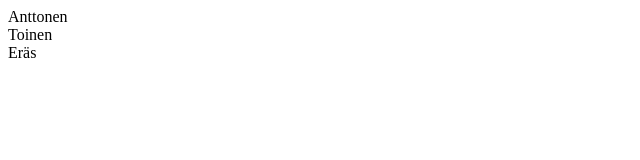
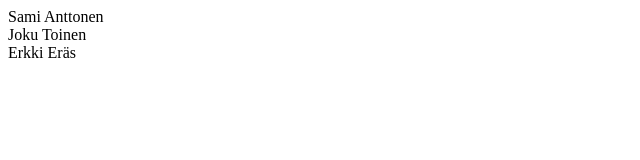
Before and after one commit to 1801601/contacts-webapp, an Angular app: page / in a window 1280 px wide. Shown: the top 160 px of the page, without its empty margins (0-640 px from the left). Built offline with nearby package versions, Linux system fonts and the light colour scheme.

Commit message:
Lisätty id property, muutettu projektin rakennetta

```diff
--- a/src/app/app.module.ts
+++ b/src/app/app.module.ts
@@ -4,7 +4,7 @@
 import {AppComponent} from './app.component';
 import {FormsModule} from '@angular/forms';
 import { ContactListComponent } from './contact/contact-list/contact-list.component';
-import {ContactService} from './contact/contact.service';
+import {ContactService} from './contact/services/contact.service';
 
 @NgModule({
   declarations: [
--- a/src/app/contact/contact-list/contact-list.component.ts
+++ b/src/app/contact/contact-list/contact-list.component.ts
@@ -1,6 +1,6 @@
 import {Component, OnInit} from '@angular/core';
 import {Contact} from '../contact';
-import {ContactService} from '../contact.service';
+import {ContactService} from '../services/contact.service';
 
 @Component({
   selector: 'cw-contact-list',
--- a/src/app/contact/contact.service.ts
+++ b/src/app/contact/services/contact.service.ts
@@ -1,5 +1,5 @@
 import {Injectable} from '@angular/core';
-import {Contact} from './contact';
+import {Contact} from '../contact';
 
 @Injectable({
   providedIn: 'root'
@@ -10,9 +10,9 @@
 
   constructor() {
     this.contacts = [];
-    this.contacts.push(new Contact('Sami', 'Anttonen'));
-    this.contacts.push(new Contact('Joku', 'Toinen'));
-    this.contacts.push(new Contact('Erkki', 'Eräs'));
+    this.contacts.push(new Contact(1,'Sami', 'Anttonen'));
+    this.contacts.push(new Contact(2, 'Joku', 'Toinen'));
+    this.contacts.push(new Contact(3, 'Erkki', 'Eräs'));
   }
 
   getContacts(): Contact[] {
```
Also changed, not shown: 1 other file (tests, documents, lock files or other folders).
